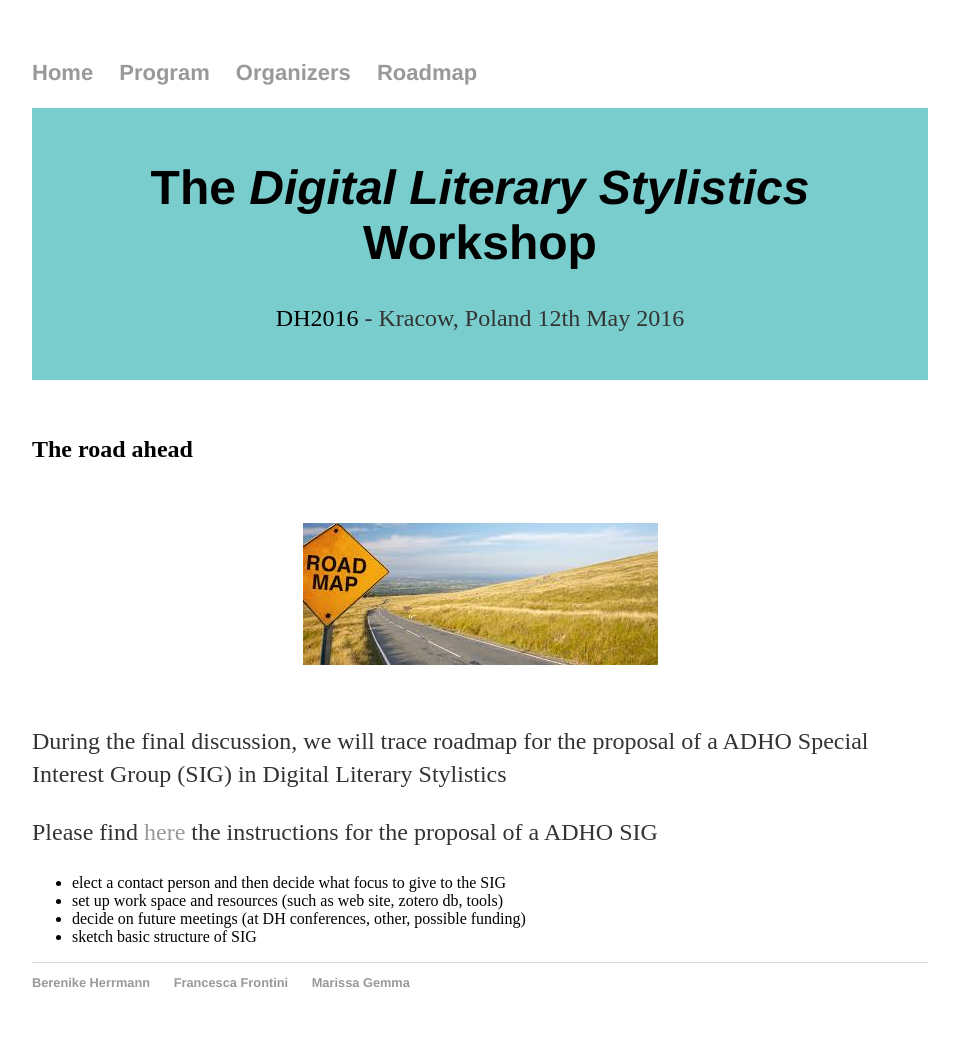
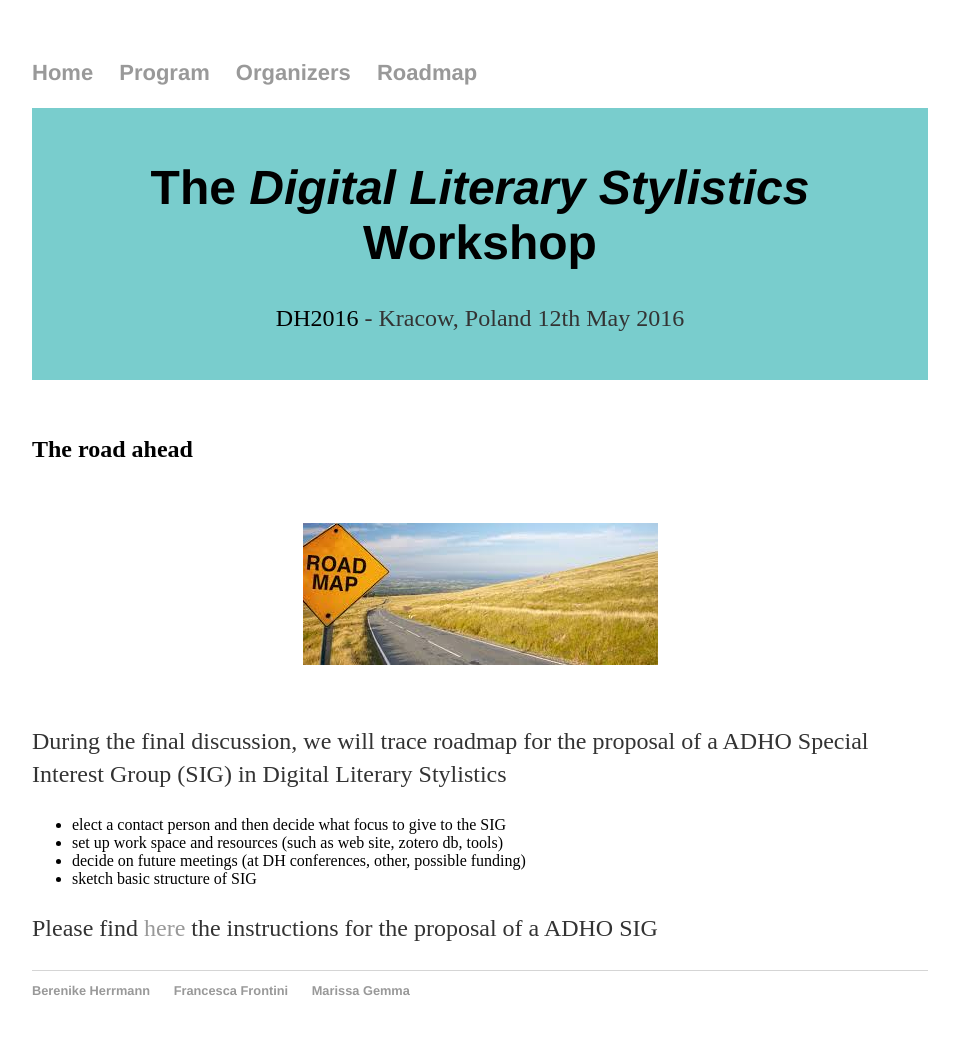
Before and after one commit to DigitalLiteraryStylistic/-DigitalLiteraryStylistic.github.io, a Jekyll site: the page built from roadmap.html, in a window 1280 px wide. Shown: the whole page, without its empty margins (160-1119 px from the left). Built offline with Jekyll 4.4.1, drawn with Linux system fonts in a browser that asks for light colours; part of the change alters nothing that is shown.

```diff
--- a/roadmap.html
+++ b/roadmap.html
@@ -10,11 +10,11 @@ title: Digital Literary Stylistics Workshop - Co-located with DH2016
 
 <p>During the final discussion, we will trace roadmap for the proposal of a ADHO Special Interest Group (SIG) in Digital Literary Stylistics</p>
 
-<p>Please find <a href"http://adho.org/administration/steering/protocol-adho-special-interest-groups-sigs" target="_blank">here</a> the instructions for the proposal of a ADHO SIG</p>
-
 <ul>
   <li>elect a contact person and then decide what focus to give to the SIG</li>
   <li>set up work space and resources (such as web site, zotero db, tools)</li>
   <li>decide on future meetings (at DH conferences, other, possible funding)</li>
   <li>sketch basic structure of SIG </li>
 </ul>
+
+<p>Please find <a href"http://adho.org/administration/steering/protocol-adho-special-interest-groups-sigs" target="_blank">here</a> the instructions for the proposal of a ADHO SIG</p>
```
